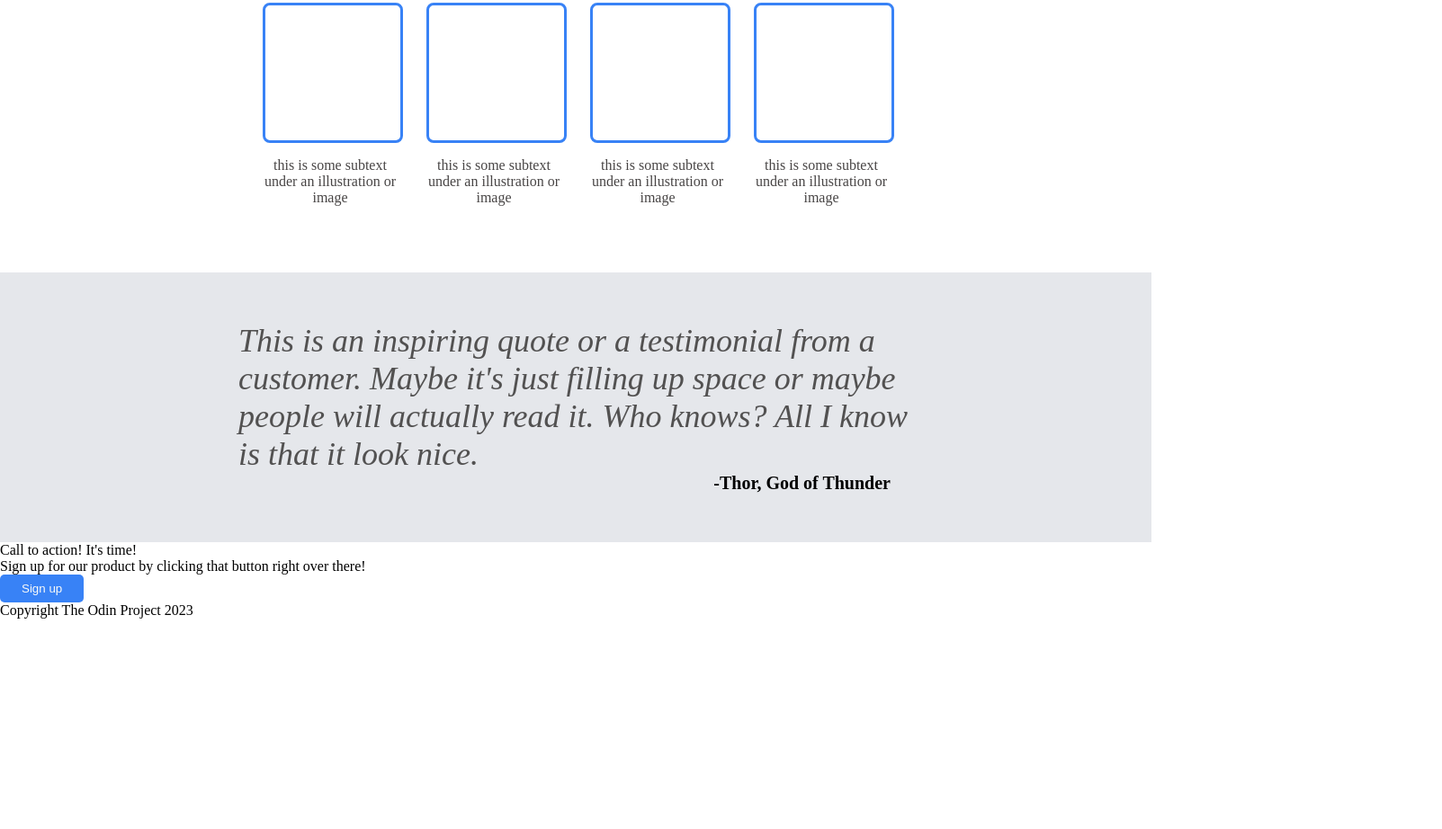
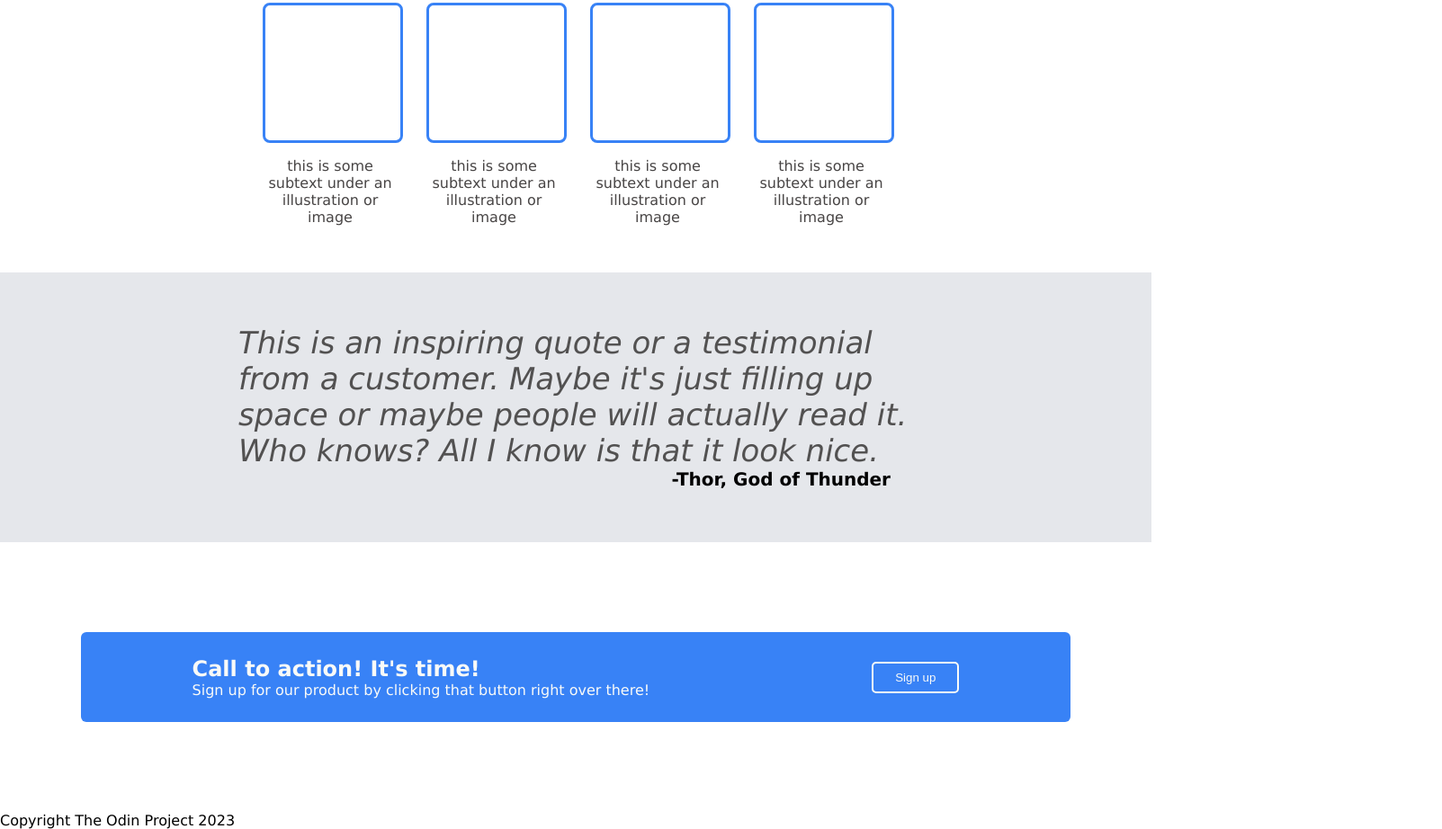
Before and after one commit to Aswin-04/Landing-Page, a plain HTML site: page index.html in a window 1280 px wide. Shown: the part 442-1364 px from the top of the page at 90% size, 1603 px wide, since content can reach past the window. Before the commit the page ends 1130 px from the top, so only its background shows below. Drawn offline with Linux system fonts and the light colour scheme.

Commit message:
feat: Add sign up section

```diff
--- a/index.html
+++ b/index.html
@@ -69,10 +69,16 @@
             <div class="author">-Thor, God of Thunder</div>
         </div>
 
-        <div>
-            <div>Call to action! It's time!</div>
-            <div>Sign up for our product by clicking that button right over there!</div>
-            <button>Sign up</button>
+        <div class="container5">
+            <div class="blue-container">
+                <div>
+                    <div class="line1">Call to action! It's time!</div>
+                    <div class="line2">Sign up for our product by clicking that button right over there!</div>
+                </div>
+                <div>
+                    <button class="button2">Sign up</button>
+                </div>
+            </div>
         </div>
 
         <div>
--- a/style.css
+++ b/style.css
@@ -1,5 +1,6 @@
 body {
     margin: 0;
+    font-family: Verdana, Geneva, Tahoma, sans-serif;
 }
 
                                     /* Navbar section*/
@@ -158,7 +159,7 @@ button {
 }
 
 .quote {
-    font-size: 36px;
+    font-size: 34px;
     font-style: italic;
     max-width: 750px;
     color: rgb(82, 81, 81);
@@ -172,3 +173,38 @@ button {
     font-size: 20px;
 }
                                     /* end of quote section */
+
+                                        /* sign up section */
+
+.container5 {
+    height: 300px;
+    display: flex;
+    justify-content: center;
+    align-items: center;
+}
+
+.blue-container {
+    height: 100px;
+    width: 1100px;
+    background-color: #3882f6;
+    display: flex;
+    justify-content: space-around;
+    align-items: center;
+    border-radius: 6px;
+}
+
+.line1 {
+    color: #f9faf8;
+    font-size: 24px;
+    font-weight: bold;
+}
+
+.line2 {
+    color: #f9faf8;
+}
+
+.button2 {
+    border: 2px solid #f9faf8;
+}
+
+                                    /* end of sign up section */
```
